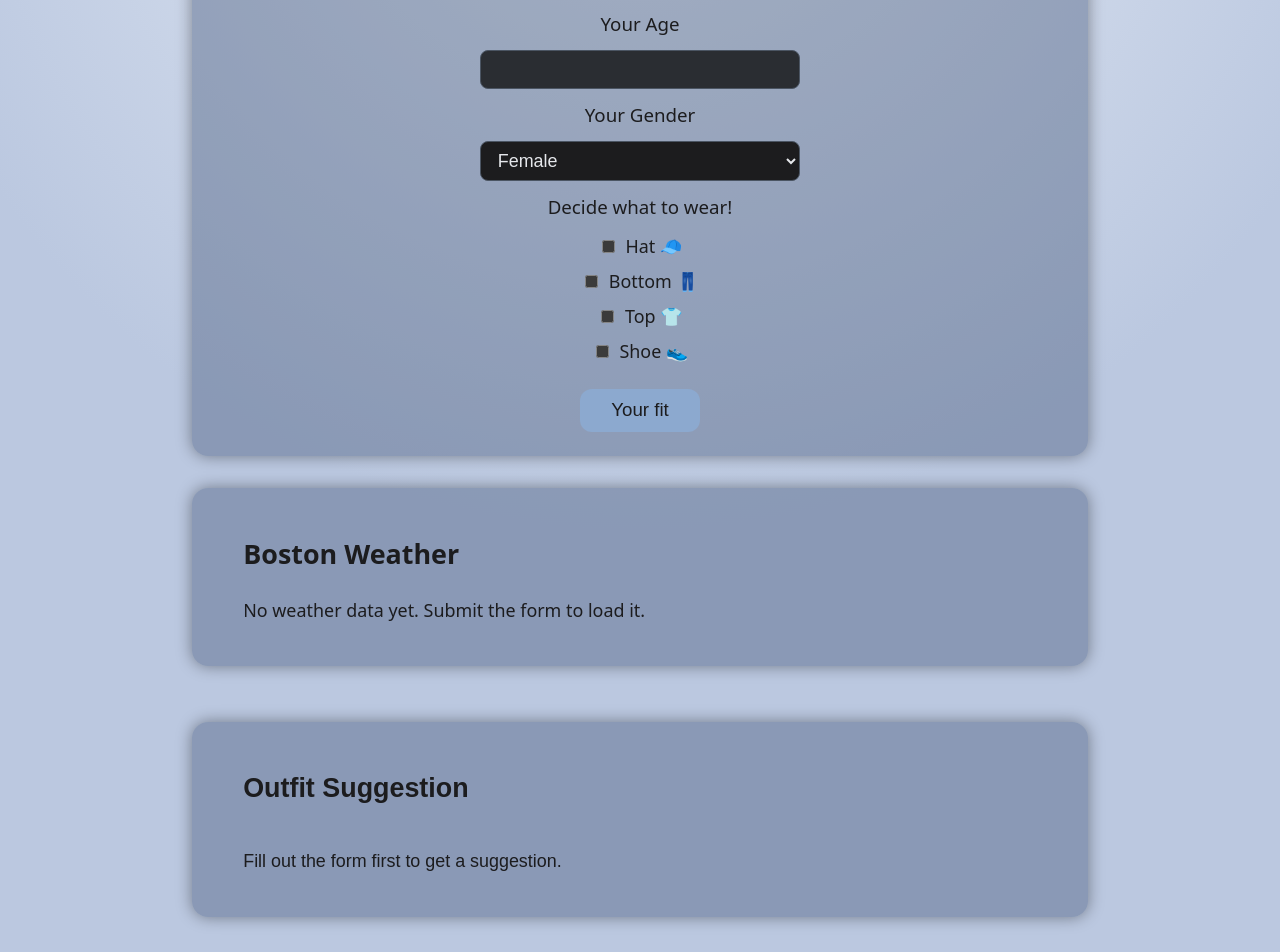
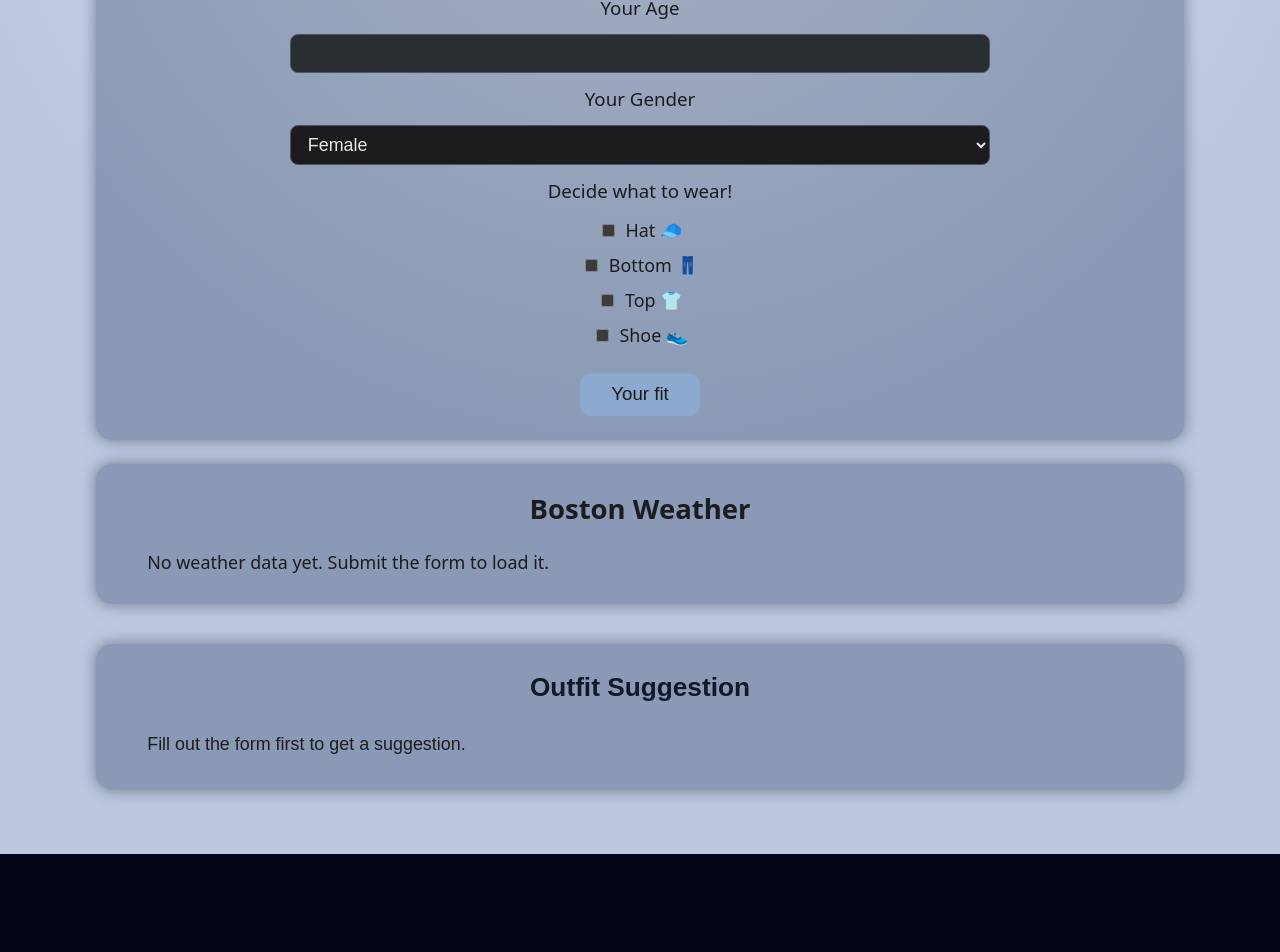
Before and after one commit to hellosarahl/finalproject, a React (Vite) app: page / in a window 1280 px wide. Shown: the part 247-1199 px from the top of the page. After the commit the page ends 1101 px from the top, so only its background shows below. Built offline with nearby package versions, Linux system fonts and the light colour scheme.

Commit message:
improved styling

```diff
--- a/src/App.tsx
+++ b/src/App.tsx
@@ -17,7 +17,7 @@ const PageWrapper = styled.div`
     width: 100vw;
     min-height: 100vh;
     box-sizing: border-box;
-    padding: 6vh 6vw;
+    padding: 4vh 3vw;
     display: flex;
     flex-direction: column;
     align-items: center;
--- a/src/components/OutfitSuggestion.tsx
+++ b/src/components/OutfitSuggestion.tsx
@@ -4,14 +4,14 @@
 import styled from "styled-components";
 import type { User } from "../interfaces/User";
 import type { Weather } from "../interfaces/Weather";
-
+import type { ReactNode } from "react";
 // Container for the outfit suggestion card
 
 const OutfitContainer = styled.section`
-  width: 70vw;
-  max-width: 900px;
-  margin-top: 1.5rem; /* or convert to vh if you want */
-  margin-bottom: 6vh;
+  width: 85vw;
+  max-width: 1100px;
+    margin-top: 2vh;
+  margin-bottom: 4vh;
   padding: 3vh 4vw;
   display: flex;
   flex-direction: column;
@@ -25,6 +25,22 @@ const OutfitContainer = styled.section`
   color:#1C1C1E;
 `;
 
+const OutfitTitle = styled.h2`
+  width: 100%;
+  text-align: center;               /* center heading like other cards */
+  margin: 0 0 2vh;
+  font-size: calc(1.3vw + 1.2vh);
+  color: #111827;
+`;
+
+const OutfitParagraph = styled.p`
+  margin: 1vh 0;
+`;
+
+const OutfitList = styled.ul`
+  margin: 1vh 0 1.5vh 2vw;          /* small indent for bullets */
+`;
+
 type OutfitSuggestionProps = {
     user: User | null;
     weather: Weather | null;
@@ -32,46 +48,33 @@ type OutfitSuggestionProps = {
 // Builds an outfit recommendation based on user preferences and current weather
 
 function OutfitSuggestion({ user, weather }: OutfitSuggestionProps) {
+    let content: ReactNode;
+
+    // 1) Missing user
     if (!user) {
-        return (
-            <OutfitContainer>
-                <h2>Outfit Suggestion</h2>
-                <p>Fill out the form first to get a suggestion.</p>
-            </OutfitContainer>
+        content = (
+            <OutfitParagraph>
+                Fill out the form first to get a suggestion.
+            </OutfitParagraph>
         );
     }
-    // Require weather data before suggesting
-
-    if (!weather) {
-        return (
-            <OutfitContainer>
-                <h2>Outfit Suggestion</h2>
-                <p>We still need the weather. Submit the form if needed.</p>
-            </OutfitContainer>
+    // 2) Missing weather
+    else if (!weather) {
+        content = (
+            <OutfitParagraph>
+                We still need the weather. Submit the form if needed.
+            </OutfitParagraph>
         );
-    }
-
+    } else {
+        // We have both user and weather, so we can do full logic
         const { preferences, age, gender } = user;
         const temp = weather.temperature_2m;
         const rain = weather.rain;
 
         // --- 0. Validate age and preferences before doing any work ---
-
         const numericAge = Number(age);
         const ageInvalid =
             Number.isNaN(numericAge) || numericAge <= 1 || numericAge >= 100;
-
-    if (ageInvalid) {
-        return (
-            <OutfitContainer>
-                <h2>Outfit Suggestion</h2>
-                <p>
-                    The age you entered is not valid. Please enter an age between 1 and
-                    100 to get an outfit suggestion.
-                </p>
-            </OutfitContainer>
-        );
-    }
 
         const hasAnyPreference =
             preferences.top ||
@@ -79,18 +82,21 @@ function OutfitSuggestion({ user, weather }: OutfitSuggestionProps) {
             preferences.shoe ||
             preferences.hat;
 
-    if (!hasAnyPreference) {
-        return (
-            <OutfitContainer>
-                <h2>Outfit Suggestion</h2>
-                <p>
-                    You did not select any clothing items. Please choose at least one (top,
-                    bottom, shoes, or hat) to get a suggestion.
-                </p>
-            </OutfitContainer>
+        if (ageInvalid) {
+            content = (
+                <OutfitParagraph>
+                    The age you entered is not valid. Please enter an age between 1 and
+                    100 to get an outfit suggestion.
+                </OutfitParagraph>
             );
-    }
-
+        } else if (!hasAnyPreference) {
+            content = (
+                <OutfitParagraph>
+                    You did not select any clothing items. Please choose at least one
+                    (top, bottom, shoes, or hat) to get a suggestion.
+                </OutfitParagraph>
+            );
+        } else {
             // --- 1. Classify temperature into categories ---
             let tempLabel: "freezing" | "cold" | "cool" | "mild" | "warm" | "hot";
             if (temp <= -5) tempLabel = "freezing";
@@ -101,7 +107,6 @@ function OutfitSuggestion({ user, weather }: OutfitSuggestionProps) {
             else tempLabel = "hot";
 
             // --- 2. Decide specific items for each category ---
-
             let topItem = "";
             if (preferences.top) {
                 if (tempLabel === "freezing" || tempLabel === "cold") {
@@ -152,8 +157,7 @@ function OutfitSuggestion({ user, weather }: OutfitSuggestionProps) {
                 }
             }
 
-    // --- 3. Add age & gender context (without changing items too much) ---
-
+            // --- 3. Add age & gender context ---
             let ageComment = "";
             if (numericAge < 18) {
                 ageComment =
@@ -179,14 +183,14 @@ function OutfitSuggestion({ user, weather }: OutfitSuggestionProps) {
             }
 
             // --- 4. Build final text ---
-
             let baseTempText = "";
             if (tempLabel === "freezing") {
                 baseTempText = "It's extremely cold outside. You need heavy layers.";
             } else if (tempLabel === "cold") {
                 baseTempText = "It's very cold. You should wear warm layers.";
             } else if (tempLabel === "cool") {
-        baseTempText = "It's cool out. A bit of layering will keep you comfortable.";
+                baseTempText =
+                    "It's cool out. A bit of layering will keep you comfortable.";
             } else if (tempLabel === "mild") {
                 baseTempText =
                     "The temperature is mild, so medium-weight clothing is fine.";
@@ -209,26 +213,36 @@ function OutfitSuggestion({ user, weather }: OutfitSuggestionProps) {
             if (shoeItem) itemLines.push(`Shoes: ${shoeItem}.`);
             if (hatItem) itemLines.push(`Hat: ${hatItem}.`);
 
-    return (
-        <OutfitContainer>
-            <h2>Outfit Suggestion</h2>
-
-            <p>
+            content = (
+                <>
+                    <OutfitParagraph>
                         {baseTempText} {rainText}
-            </p>
+                    </OutfitParagraph>
 
                     {itemLines.length > 0 && (
-                <ul>
+                        <OutfitList>
                             {itemLines.map((line, idx) => (
                                 <li key={idx}>{line}</li>
                             ))}
-                </ul>
+                        </OutfitList>
                     )}
 
-            {ageComment && <p>{ageComment}</p>}
-            {genderComment && <p>{genderComment}</p>}
+                    {ageComment && <OutfitParagraph>{ageComment}</OutfitParagraph>}
+                    {genderComment && (
+                        <OutfitParagraph>{genderComment}</OutfitParagraph>
+                    )}
+                </>
+            );
+        }
+    }
+
+    return (
+        <OutfitContainer>
+            <OutfitTitle>Outfit Suggestion</OutfitTitle>
+            {content}
         </OutfitContainer>
     );
 }
 
+
 export default OutfitSuggestion;
--- a/src/components/UserForm.tsx
+++ b/src/components/UserForm.tsx
@@ -9,14 +9,14 @@ import type { User } from "../interfaces/User";
 
 // Container for the whole form
 const FormContainer = styled.form`
-  width: 70vw;                    /* use most of the width */
-  max-width: 900px;               /* optional safety cap */
+  width: 85vw;                    /* use most of the width */
+  max-width: 1100px;               /* optional safety cap */
   display: flex;
   flex-direction: column;
   align-items: center;
   gap: 1vh;
   padding: 3vh 4vw;
-  margin-bottom: 4vh;
+  margin-bottom: 3vh;
   background-color:  rgba(50, 69, 105, 0.36);
   border-radius: 2vh;
   box-shadow: 0 0 2vh rgba(0, 0, 0, 0.4);
@@ -39,8 +39,8 @@ const FieldLabel = styled.p`
 
 // Text input for age
 const TextInput = styled.input`
-  width: 40vw;
-  max-width: 320px;
+  width: 60vw;
+  max-width: 700px;
   padding: 1vh 1vw;
   background-color: #2A2D32;
   border-radius: 1vh;
@@ -52,8 +52,8 @@ const TextInput = styled.input`
 
 // Select for gender
 const StyledSelect = styled.select`
-  width: 40vw;
-  max-width: 320px;
+  width: 60vw;
+  max-width: 700px;
   padding: 1vh 1vw;
   background-color: #1C1C1E;
   border-radius: 1vh;
--- a/src/components/WeatherPanel.tsx
+++ b/src/components/WeatherPanel.tsx
@@ -9,9 +9,9 @@ import { mapWeatherCodeToDescription } from "../utils/mapWeatherCode";
 
 // Outer container for the weather card
 const WeatherPanelContainer = styled.section`
-  width: 70vw;
-  max-width: 900px;
-  margin-bottom: 4vh;
+  width: 85vw;
+  max-width: 1100px;
+  margin-bottom: 3vh;
   padding: 3vh 4vw;
   background-color: rgba(50, 69, 105, 0.36);
   border-radius: 2vh;
@@ -19,9 +19,14 @@ const WeatherPanelContainer = styled.section`
   box-sizing: border-box;
   font-size: calc(0.9vw + 0.8vh);
   color:#1C1C1E;
+    display: flex;
+    flex-direction: column;
+    align-items: flex-start;
 `;
 // Title of the weather section
 const WeatherTitle = styled.h2`
+    width: 100%;
+    text-align: center;
   margin: 0 0 2vh;
   font-size: calc(1.4vw + 1.2vh);
   color: #1C1C1E;
@@ -38,24 +43,25 @@ type WeatherPanelProps = {
 };
 // Renders current Boston weather; shows a prompt when data is missing
 function WeatherPanel({ weather }: WeatherPanelProps) {
-    if (!weather) {
-        return (
-            <WeatherPanelContainer>
-                <h2>Boston Weather</h2>
-                <p>No weather data yet. Submit the form to load it.</p>
-            </WeatherPanelContainer>
-        );
-    }
-    const description = mapWeatherCodeToDescription(weather.weather_code);
     return (
         <WeatherPanelContainer>
             <WeatherTitle>Boston Weather</WeatherTitle>
-            <WeatherLine>Temperature: {weather.temperature_2m} °C</WeatherLine>
-            <WeatherLine>Rain: {weather.rain}</WeatherLine>
-            <WeatherLine>Condition: {description}</WeatherLine>
+
+            {weather ? (
+                <>
+                    <WeatherLine>Temperature: {weather.temperature_2m} °C</WeatherLine>
+                    <WeatherLine>Rain: {weather.rain}</WeatherLine>
+                    <WeatherLine>
+                        Condition: {mapWeatherCodeToDescription(weather.weather_code)}
+                    </WeatherLine>
+                </>
+            ) : (
+                <WeatherLine>
+                    No weather data yet. Submit the form to load it.
+                </WeatherLine>
+            )}
         </WeatherPanelContainer>
     );
-
 }
 
 export default WeatherPanel;
```
Lines whose indentation alone changed are shown as unchanged.
